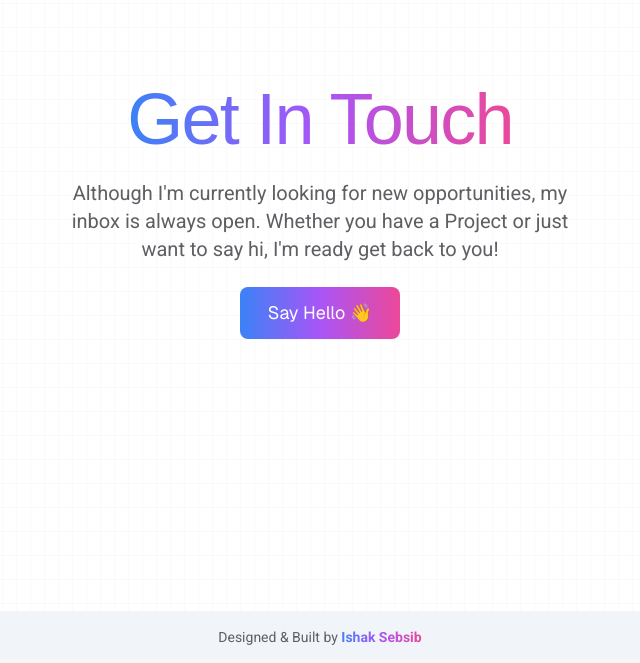
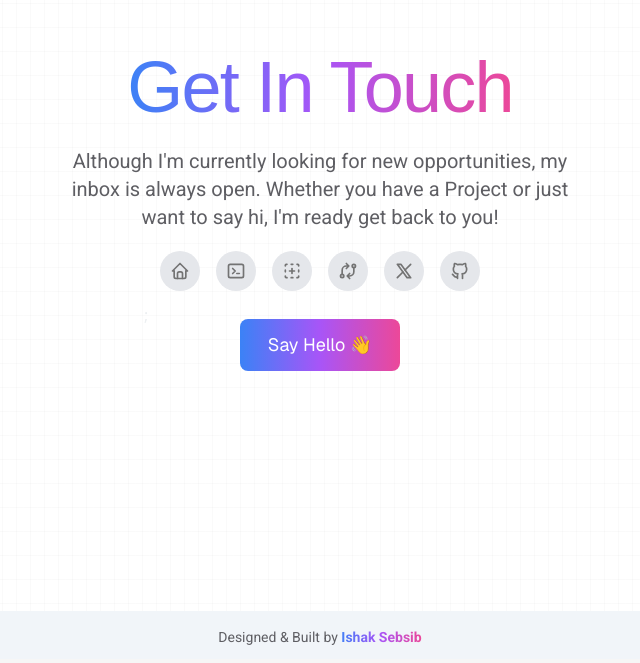
Before and after one commit to ishaksebsib/portfolio, a Next.js app: page / in a window 1280 px wide. Shown: the part 3413-4076 px from the top of the page, without its empty margins (320-960 px from the left). Built offline with nearby package versions, Linux system fonts and the light colour scheme; a web font is replaced by a local one.

Commit message:
[ENH] add socail links

```diff
--- /dev/null
+++ b/components/base/Socails.tsx
@@ -0,0 +1,67 @@
+"use client";
+import React from "react";
+import { FloatingDock } from "@/components/ui/floating-dock";
+import {
+  IconBrandGithub,
+  IconBrandX,
+  IconExchange,
+  IconHome,
+  IconNewSection,
+  IconTerminal2,
+} from "@tabler/icons-react";
+
+const Socails = () => {
+  const links = [
+    {
+      title: "Home",
+      icon: (
+        <IconHome className="h-full w-full text-neutral-500 dark:text-neutral-300" />
+      ),
+      href: "#",
+    },
+
+    {
+      title: "Products",
+      icon: (
+        <IconTerminal2 className="h-full w-full text-neutral-500 dark:text-neutral-300" />
+      ),
+      href: "#",
+    },
+    {
+      title: "Components",
+      icon: (
+        <IconNewSection className="h-full w-full text-neutral-500 dark:text-neutral-300" />
+      ),
+      href: "#",
+    },
+    {
+      title: "Changelog",
+      icon: (
+        <IconExchange className="h-full w-full text-neutral-500 dark:text-neutral-300" />
+      ),
+      href: "#",
+    },
+
+    {
+      title: "Twitter",
+      icon: (
+        <IconBrandX className="h-full w-full text-neutral-500 dark:text-neutral-300" />
+      ),
+      href: "#",
+    },
+    {
+      title: "GitHub",
+      icon: (
+        <IconBrandGithub className="h-full w-full text-neutral-500 dark:text-neutral-300" />
+      ),
+      href: "#",
+    },
+  ];
+  return (
+    <div className="max-h-12">
+      <FloatingDock items={links} />;
+    </div>
+  );
+};
+
+export default Socails;
--- a/components/sections/Contact.tsx
+++ b/components/sections/Contact.tsx
@@ -1,5 +1,6 @@
 import Link from "next/link";
 import React from "react";
+import Socails from "../base/Socails";
 
 const Contact = () => {
 	//const oppeningEmail = () => toast("Opening Email 😊");
@@ -17,6 +18,7 @@
 					always open. Whether you have a Project or just want to say hi, I&apos;m
 					ready get back to you!
 				</p>
+				<Socails />
 				<Link
 					href={"mailto:ishaksebsib@gmail.com"}
 					//onClick={oppeningEmail}
--- /dev/null
+++ b/components/ui/floating-dock.tsx
@@ -0,0 +1,123 @@
+"use client";
+import {
+  AnimatePresence,
+  MotionValue,
+  motion,
+  useMotionValue,
+  useSpring,
+  useTransform,
+} from "framer-motion";
+import Link from "next/link";
+import { useRef, useState } from "react";
+
+export const FloatingDock = ({
+  items,
+}: {
+  items: { title: string; icon: React.ReactNode; href: string }[];
+  desktopClassName?: string;
+  mobileClassName?: string;
+}) => {
+  const mouseX = useMotionValue(Infinity);
+  return (
+    <motion.div
+      onMouseMove={(e) => mouseX.set(e.pageX)}
+      onMouseLeave={() => mouseX.set(Infinity)}
+      className={
+        "mx-auto flex h-full gap-4 items-end  rounded-2xl bg-transparent dark:bg-neutral-900 px-4 pb-3"
+      }
+    >
+      {items.map((item) => (
+        <IconContainer mouseX={mouseX} key={item.title} {...item} />
+      ))}
+    </motion.div>
+  );
+};
+
+function IconContainer({
+  mouseX,
+  title,
+  icon,
+  href,
+}: {
+  mouseX: MotionValue;
+  title: string;
+  icon: React.ReactNode;
+  href: string;
+}) {
+  const ref = useRef<HTMLDivElement>(null);
+
+  const distance = useTransform(mouseX, (val) => {
+    const bounds = ref.current?.getBoundingClientRect() ?? { x: 0, width: 0 };
+
+    return val - bounds.x - bounds.width / 2;
+  });
+
+  const widthTransform = useTransform(distance, [-150, 0, 150], [40, 80, 40]);
+  const heightTransform = useTransform(distance, [-150, 0, 150], [40, 80, 40]);
+
+  const widthTransformIcon = useTransform(
+    distance,
+    [-150, 0, 150],
+    [20, 40, 20],
+  );
+  const heightTransformIcon = useTransform(
+    distance,
+    [-150, 0, 150],
+    [20, 40, 20],
+  );
+
+  const width = useSpring(widthTransform, {
+    mass: 0.1,
+    stiffness: 150,
+    damping: 12,
+  });
+  const height = useSpring(heightTransform, {
+    mass: 0.1,
+    stiffness: 150,
+    damping: 12,
+  });
+
+  const widthIcon = useSpring(widthTransformIcon, {
+    mass: 0.1,
+    stiffness: 150,
+    damping: 12,
+  });
+  const heightIcon = useSpring(heightTransformIcon, {
+    mass: 0.1,
+    stiffness: 150,
+    damping: 12,
+  });
+
+  const [hovered, setHovered] = useState(false);
+
+  return (
+    <Link href={href}>
+      <motion.div
+        ref={ref}
+        style={{ width, height }}
+        onMouseEnter={() => setHovered(true)}
+        onMouseLeave={() => setHovered(false)}
+        className="aspect-square rounded-full bg-gray-200 dark:bg-neutral-800 flex items-center justify-center relative"
+      >
+        <AnimatePresence>
+          {hovered && (
+            <motion.div
+              initial={{ opacity: 0, y: 10, x: "-50%" }}
+              animate={{ opacity: 1, y: 0, x: "-50%" }}
+              exit={{ opacity: 0, y: 2, x: "-50%" }}
+              className="px-2 py-0.5 whitespace-pre rounded-md bg-gray-100 border dark:bg-neutral-800 dark:border-neutral-900 dark:text-white border-gray-200 text-neutral-700 absolute left-1/2 -translate-x-1/2 -top-8 w-fit text-xs"
+            >
+              {title}
+            </motion.div>
+          )}
+        </AnimatePresence>
+        <motion.div
+          style={{ width: widthIcon, height: heightIcon }}
+          className="flex items-center justify-center"
+        >
+          {icon}
+        </motion.div>
+      </motion.div>
+    </Link>
+  );
+}
--- a/package.json
+++ b/package.json
@@ -9,6 +9,7 @@
 		"lint": "next lint"
 	},
 	"dependencies": {
+		"@tabler/icons-react": "^3.28.1",
 		"class-variance-authority": "^0.7.1",
 		"clsx": "^2.1.1",
 		"framer-motion": "12.0.0-alpha.2",
```
Also changed, not shown: 1 other file (tests, documents, lock files or other folders).
